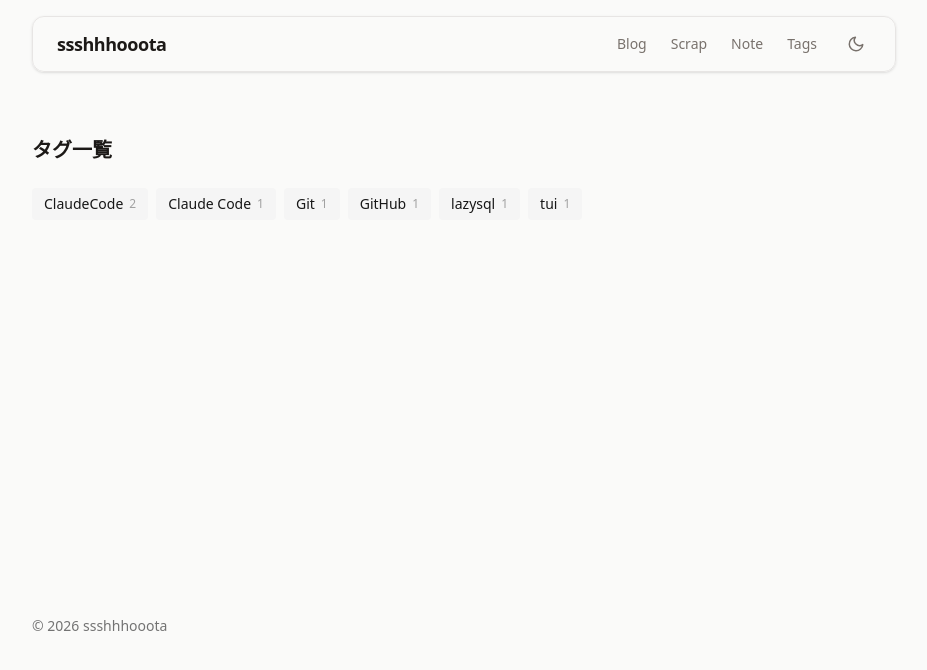
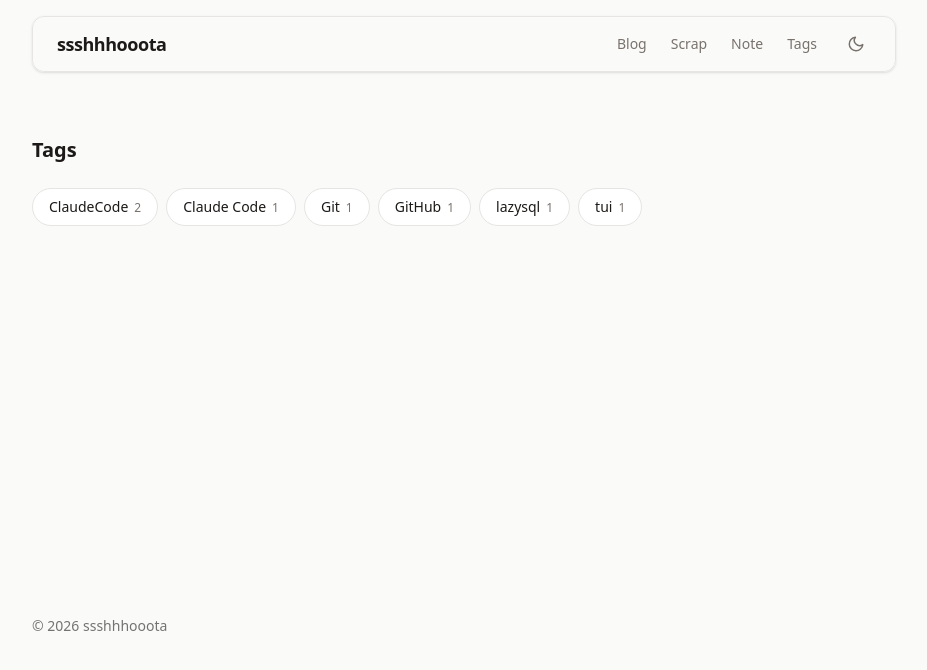
Before and after one commit to ssshhhooota-org/output, a Next.js app: page /tags in a window 1280 px wide. Shown: the top 670 px of the page, without its empty margins (176-1103 px from the left). Built offline with nearby package versions, Linux system fonts and the light colour scheme.

Commit message:
feat: タグ一覧ページを追加

```diff
--- a/src/app/tags/page.tsx
+++ b/src/app/tags/page.tsx
@@ -6,16 +6,16 @@ export default function TagsPage() {
 
   return (
     <section>
-      <h1 className="text-xl font-bold mb-6">タグ一覧</h1>
+      <h1 className="mb-6 text-xl font-bold">Tags</h1>
       <div className="flex flex-wrap gap-2">
         {tags.map(({ tag, count }) => (
           <Link
             key={tag}
             href={`/tags/${encodeURIComponent(tag)}`}
-            className="flex items-center gap-1.5 px-3 py-1.5 bg-neutral-100 dark:bg-neutral-800 hover:bg-neutral-200 dark:hover:bg-neutral-700 rounded text-sm transition-colors text-neutral-900 dark:text-neutral-100"
+            className="rounded-full border border-[var(--border)] bg-[var(--card-bg)] px-4 py-2 text-sm text-[var(--fg)] transition-all duration-200 hover:border-[var(--accent)] hover:text-[var(--accent)]"
           >
-            <span>{tag}</span>
-            <span className="text-neutral-400 dark:text-neutral-500 text-xs">{count}</span>
+            {tag}
+            <span className="ml-1.5 text-xs text-[var(--sub)]">{count}</span>
           </Link>
         ))}
       </div>
```
